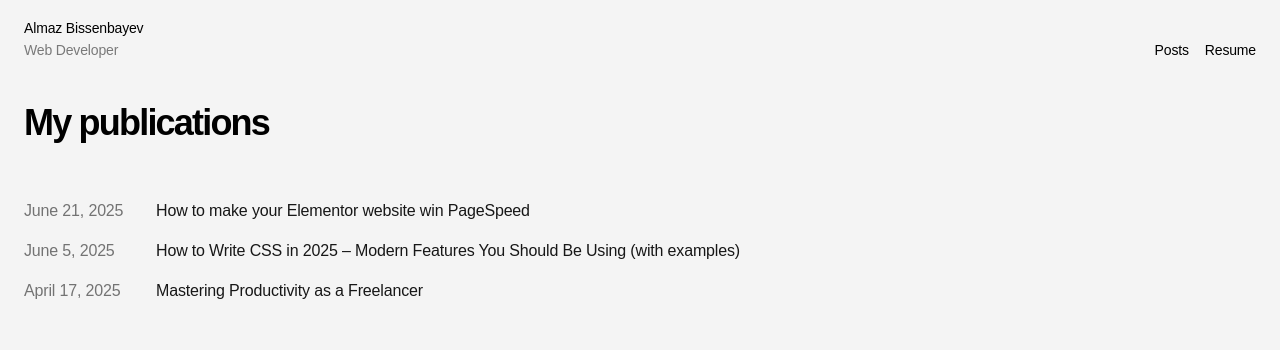
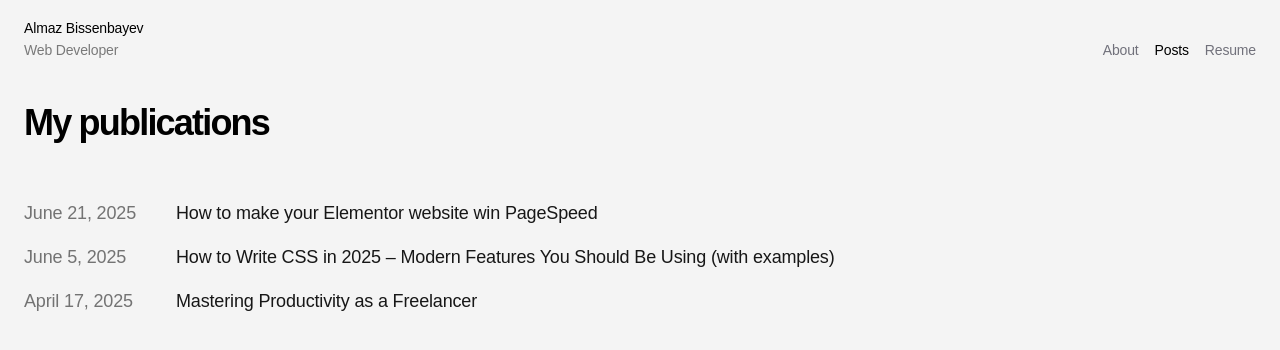
Before and after one commit to almazbisenbaev/almaz, a Next.js app: page /posts in a window 1280 px wide. Shown: the top 350 px of the page. Built offline with nearby package versions, Linux system fonts and the light colour scheme; a web font is replaced by a local one.

Commit message:
Add about link to menu

```diff
--- a/src/app/globals.css
+++ b/src/app/globals.css
@@ -36,7 +36,6 @@ body {
 } */
 
 a {
-  color: inherit;
   text-decoration: none;
 }
 
--- a/src/app/posts/page.jsx
+++ b/src/app/posts/page.jsx
@@ -9,38 +9,38 @@ export default function Posts(){
                 <h1 className="font-semibold text-4xl mb-8 py-6 tracking-tighter">My publications</h1>
             </div>
 
-            <div className="posts">
+            <div className="posts text-lg">
 
                 <div>
                     <a
-                        className="flex gap-3 mb-4"
+                        className="font-medium flex flex-col sm:flex-row gap-1 sm:gap-3 mb-4"
                         href="https://www.threads.com/@almazbisenbaev/post/DLKwRKuRv0O"
                         target='_blank'
                     >
-                        <div className="text-neutral-500 w-[120px]">June 21, 2025</div>
-                        <div className="text-neutral-900">How to make your Elementor website win PageSpeed</div>
+                        <div className="text-neutral-500 w-[140px]">June 21, 2025</div>
+                        <div className="text-neutral-900 flex-1">How to make your Elementor website win PageSpeed</div>
                     </a>
                 </div>
 
                 <div>
                     <a
-                        className="flex gap-3 mb-4"
+                        className="font-medium flex flex-col sm:flex-row gap-1 sm:gap-3 mb-4"
                         href="https://dev.to/almazbisenbaev/how-to-write-css-in-2025-modern-features-you-should-be-using-with-examples-3g47"
                         target='_blank'
                     >
-                        <div className="text-neutral-500 w-[120px]">June 5, 2025</div>
-                        <div className="text-neutral-900">How to Write CSS in 2025 – Modern Features You Should Be Using (with examples)</div>
+                        <div className="text-neutral-500 w-[140px]">June 5, 2025</div>
+                        <div className="text-neutral-900 flex-1">How to Write CSS in 2025 – Modern Features You Should Be Using (with examples)</div>
                     </a>
                 </div>
 
                 <div>
                     <a
-                        className="flex gap-3 mb-4"
+                        className="font-medium flex flex-col sm:flex-row gap-1 sm:gap-3 mb-4"
                         href="https://webdevandstuff.hashnode.dev/mastering-productivity-1"
                         target='_blank'
                     >
-                        <div className="text-neutral-500 w-[120px]">April 17, 2025</div>
-                        <div className="text-neutral-900">Mastering Productivity as a Freelancer</div>
+                        <div className="text-neutral-500 w-[140px]">April 17, 2025</div>
+                        <div className="text-neutral-900 flex-1">Mastering Productivity as a Freelancer</div>
                     </a>
                 </div>
 
--- a/src/components/layout/Header.jsx
+++ b/src/components/layout/Header.jsx
@@ -1,10 +1,41 @@
+"use client";
+
 import Link from 'next/link';
+import { usePathname } from 'next/navigation';
 
 const Header = () => {
+  const pathname = usePathname();
+
+  const navItems = [
+    { href: '/', label: 'About' },
+    { href: '/posts/', label: 'Posts' },
+    { href: '#', label: 'Resume' },
+  ];
+
+  const normalizePath = (path) => {
+    if (path === '/') return '/';
+    return path.replace(/\/+$/, '');
+  };
+
+  const isActive = (href) => {
+    if (!href || href === '#') return false;
+
+    const current = normalizePath(pathname || '/');
+    const target = normalizePath(href);
+
+    if (target === '/') return current === '/';
+    return current === target || current.startsWith(`${target}/`);
+  };
+
+  const linkClassName = (href) =>
+    isActive(href)
+      ? '!text-black transition-colors'
+      : '!text-zinc-500 hover:!text-black transition-colors';
+
   return (
     <header className='py-5'>
       <div className="container mx-auto px-6">
-        <div className="hdr-row flex items-start flex-col sm:flex-row sm:items-end gap-3 justify-between font-medium text-sm leading-tight">
+        <div className="hdr-row flex items-start flex-col sm:flex-row sm:items-end gap-5 justify-between font-medium text-sm leading-tight">
 
           <div className=''>
               <Link
@@ -17,10 +48,20 @@ const Header = () => {
           </div>
 
           <nav className="flex gap-4">
-            <Link href="/posts/">
-              Posts
-            </Link>
-            <Link href="#">Resume</Link>
+            {navItems.map((item) => {
+              const active = isActive(item.href);
+
+              return (
+                <Link
+                  key={`${item.href}-${item.label}`}
+                  href={item.href}
+                  className={linkClassName(item.href)}
+                  aria-current={active ? 'page' : undefined}
+                >
+                  {item.label}
+                </Link>
+              );
+            })}
           </nav>
 
         </div>
```
